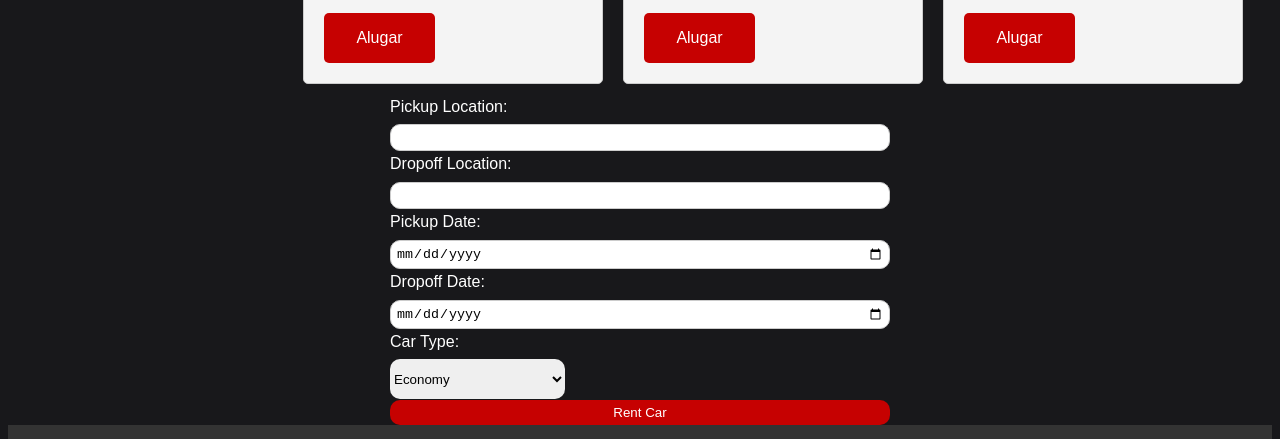
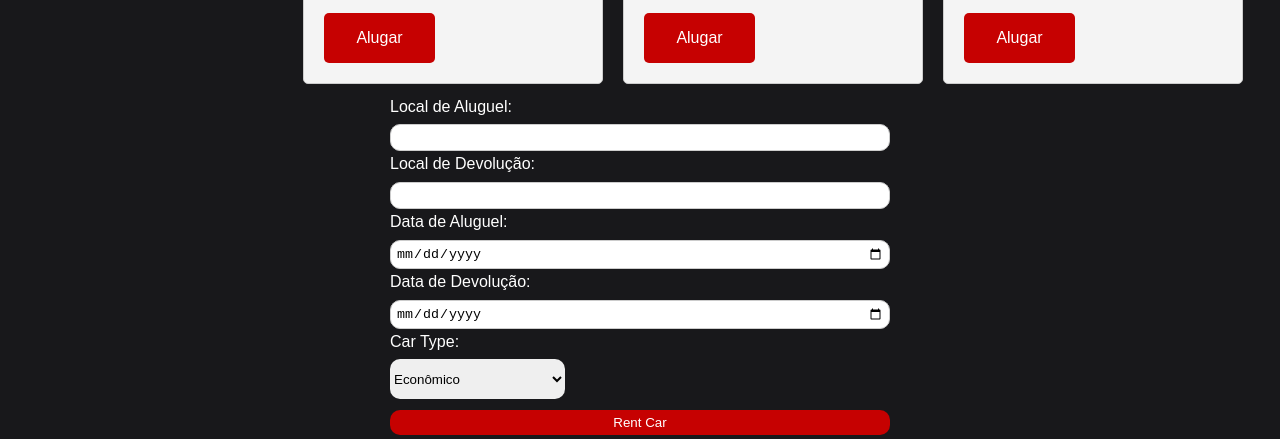
Before and after one commit to cancarlose/Car-Rental-Project, a plain HTML site: page index.html in a window 1280 px wide. Shown: the part 753-1192 px from the top of the page. Drawn offline with Linux system fonts and the light colour scheme.

Commit message:
alteração html

```diff
--- a/index.html
+++ b/index.html
@@ -57,25 +57,25 @@
         </main>
 
         <form class="formulario">
-            <label for="pickup-location">Pickup Location:</label>
+            <label for="pickup-location">Local de Aluguel:</label>
             <input type="text" id="pickup-location" name="pickup-location" required>
             <br>
-            <label for="dropoff-location">Dropoff Location:</label>
+            <label for="dropoff-location">Local de Devolução:</label>
             <input type="text" id="dropoff-location" name="dropoff-location" required>
             <br>
-            <label for="pickup-date">Pickup Date:</label>
+            <label for="pickup-date">Data de Aluguel:</label>
             <input type="date" id="pickup-date" name="pickup-date" required>
             <br>
-            <label for="dropoff-date">Dropoff Date:</label>
+            <label for="dropoff-date">Data de Devolução:</label>
             <input type="date" id="dropoff-date" name="dropoff-date" required>
             <br>
             <label for="car-type">Car Type:</label>
             <select id="car-type" name="car-type" required>
-                <option value="economy">Economy</option>
-                <option value="compact">Compact</option>
-                <option value="midsize">Midsize</option>
-                <option value="fullsize">Fullsize</option>
-                <option value="luxury">Luxury</option>
+                <option value="economy">Econômico</option>
+                <option value="compact">Compacto</option>
+                <option value="midsize">Tamanho Médio</option>
+                <option value="fullsize">Tamanho Grande</option>
+                <option value="luxury">De Luxo</option>
             </select>
             <br>
             <input type="submit" value="Rent Car">
--- a/src/css/style.css
+++ b/src/css/style.css
@@ -147,6 +147,7 @@ form {
     width: 35%;
     height: 40px;
     border-radius: 10px;
+    margin-bottom: 10px;
   }
 
 .logo-footer{
@@ -161,6 +162,7 @@ footer{
     flex-direction: row;
     gap: 15%;
     padding: 20px;
+    margin: 16px;
     color: white;
 }
 
```
